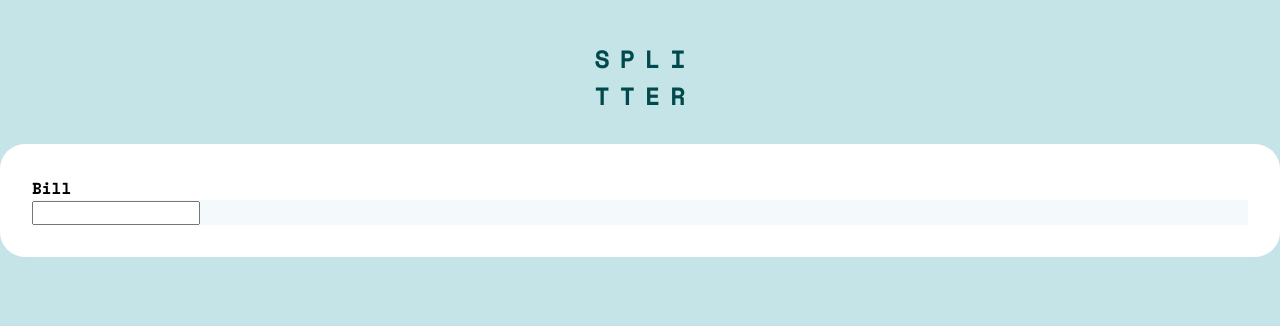
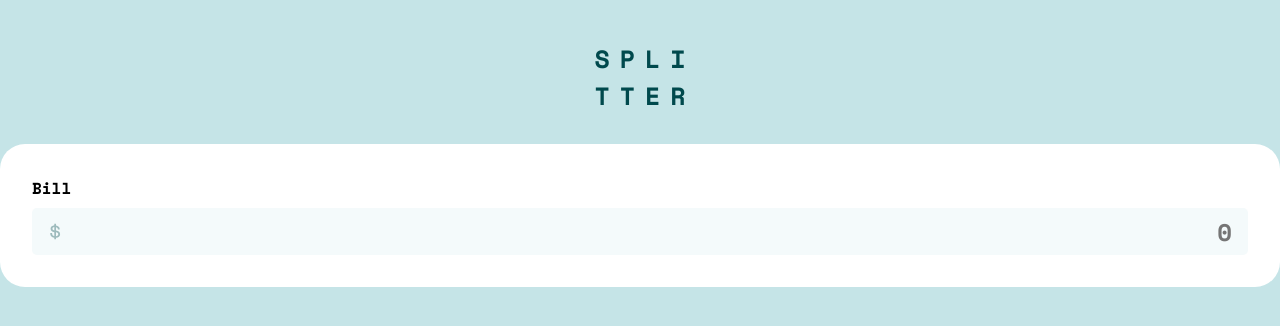
Before and after one commit to GracilianoOG/fem-tip-calculator, a React (Vite) app: page / in a window 1280 px wide. Shown: the top 326 px of the page. Built offline with nearby package versions, Linux system fonts and the light colour scheme.

Commit message:
Style input
Removed div.

```diff
--- a/src/App.tsx
+++ b/src/App.tsx
@@ -1,5 +1,6 @@
 import styled from "styled-components";
 import GlobalStyles from "./styles/GlobalStyles.styled";
+import DollarIcon from "./assets/images/icon-dollar.svg";
 
 const MainTitleStyled = styled.h1`
   --spacing: 10px;
@@ -23,8 +24,21 @@ const LabelStyled = styled.label`
   display: block;
 `;
 
-const InputStyled = styled.div`
+const InputStyled = styled.input`
+  border: none;
+  border-radius: 5px;
   background-color: var(--color-grey-50);
+  background-image: url("${DollarIcon}");
+  background-repeat: no-repeat;
+  background-position: center left 1.125rem;
+  color: var(--color-green-900);
+  display: block;
+  font-size: 1.5rem;
+  margin-top: 0.5rem;
+  min-height: 2.9375rem;
+  padding: 0 1rem 0 2.8125rem;
+  text-align: right;
+  width: 100%;
 `;
 
 const App = () => {
@@ -39,9 +53,7 @@ const App = () => {
       <AppWrapperStyled>
         <div>
           <LabelStyled htmlFor="">Bill</LabelStyled>
-          <InputStyled>
-            <input type="text" />
-          </InputStyled>
+          <InputStyled type="text" placeholder="0" />
         </div>
         <div></div>
       </AppWrapperStyled>
```
